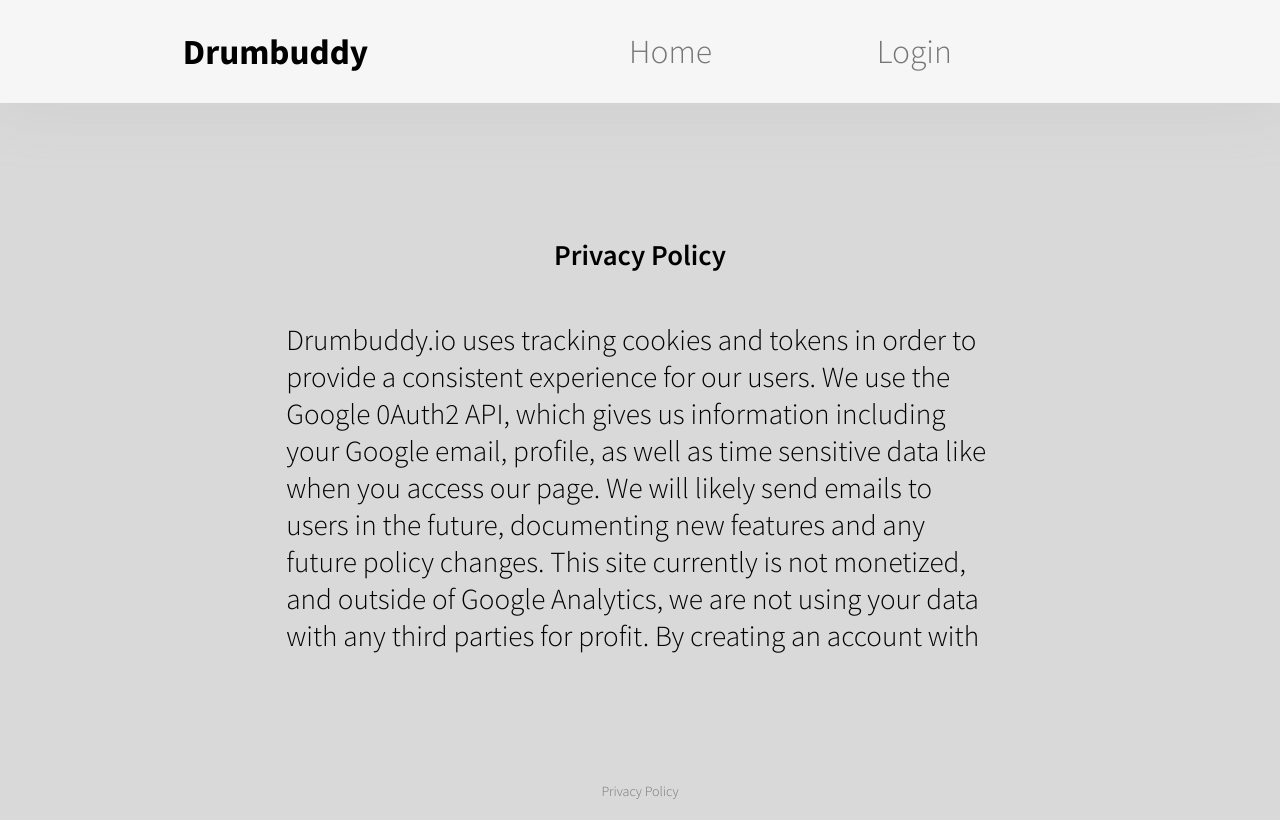
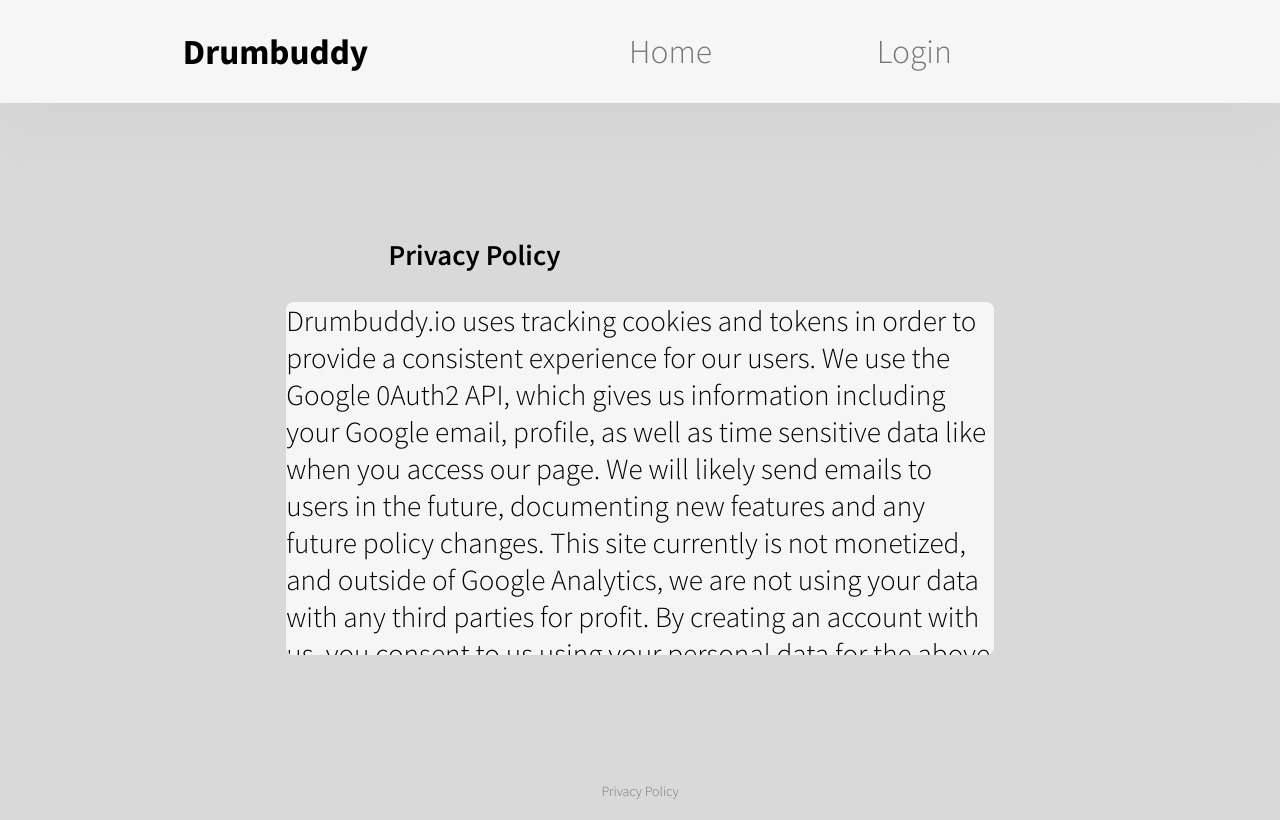
Before and after one commit to lukeweston1234/drum-buddy-v2, a React (Create React App) app: page /privacy in a window 1280 px wide. Built offline with nearby package versions, Linux system fonts and the light colour scheme.

Commit message:
auth fixes

```diff
--- a/package.json
+++ b/package.json
@@ -10,6 +10,7 @@
     "@testing-library/user-event": "^13.5.0",
     "axios": "^0.27.2",
     "howler": "^2.2.3",
+    "jwt-decode": "^3.1.2",
     "react": "^18.2.0",
     "react-dom": "^18.2.0",
     "react-query": "^3.39.2",
--- a/src/components/Auth/Login.jsx
+++ b/src/components/Auth/Login.jsx
@@ -14,7 +14,7 @@
       const results = await axios.post(URL, credentialResponse);
       console.log(results);
       if (results.status === 200 || results.status === 201) {
-        localStorage.setItem("userToken", credentialResponse);
+        localStorage.setItem("userToken", credentialResponse.credential);
         localStorage.setItem("userID", results.data.user_id);
         setIsAuth(true);
       } else {
--- a/src/components/Privacy.jsx
+++ b/src/components/Privacy.jsx
@@ -4,7 +4,7 @@
 const Privacy = () => {
   return (
     <div className="privacy-container">
-      <h3>Privacy Policy</h3>
+      <h3 className="privacy-header">Privacy Policy</h3>
       <text className="policy">
         Drumbuddy.io uses tracking cookies and tokens in order to provide a
         consistent experience for our users. We use the Google 0Auth2 API, which
--- a/src/components/Profile/Profile.jsx
+++ b/src/components/Profile/Profile.jsx
@@ -46,7 +46,8 @@
         {data.data.map((sequence, index) => {
           return (
             <>
-              <SequenceItem sequence={sequence} key={index} /> <hr />
+              <SequenceItem sequence={sequence} key={sequence.sequence_id} />{" "}
+              <hr />
             </>
           );
         })}
--- a/src/contexts/AuthContext.jsx
+++ b/src/contexts/AuthContext.jsx
@@ -1,4 +1,5 @@
 import React, { useState, createContext } from "react";
+import jwt_decode from "jwt-decode";
 
 export const AuthContext = createContext();
 
@@ -6,6 +7,12 @@
   const [isAuth, setIsAuth] = useState(() => {
     const token = localStorage.getItem("userToken");
     if (token !== null) {
+      const decoded = jwt_decode(token);
+      if (Date.now() > decoded.exp * 1000) {
+        localStorage.removeItem("userToken");
+        localStorage.removeItem("userID");
+        return false;
+      }
       return true;
     }
     return false;
--- a/src/styles/Privacy.css
+++ b/src/styles/Privacy.css
@@ -8,7 +8,7 @@
   flex-direction: column;
 }
 
-h3 {
+.privacy-headers {
   align-self: center;
   justify-self: center;
   text-align: center;
@@ -17,5 +17,7 @@
 }
 
 .policy {
+  background-color: #f6f6f6;
   overflow-y: scroll;
+  border-radius: min(1vw, 1vh);
 }
```
Also changed, not shown: 1 other file (tests, documents, lock files or other folders).
